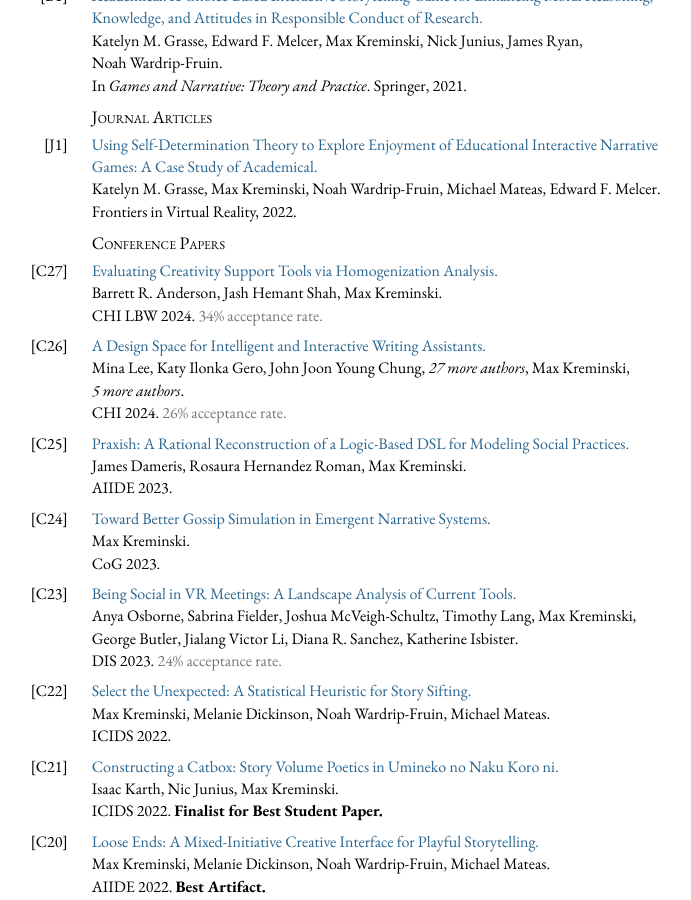
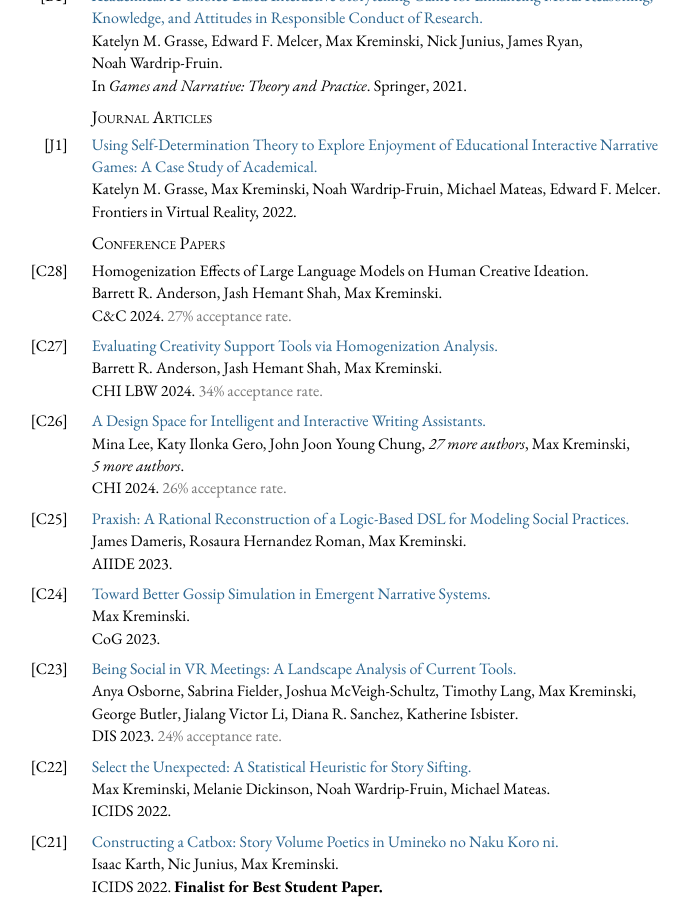
Before and after one commit to mkremins/mkremins.github.io, a Jekyll site: the page built from cv/index.html, in a window 1280 px wide and 900 px high, scrolled down 1256 px. Shown: the whole window, without its empty margins (291-982 px from the left). Built offline with Jekyll 4.4.1, drawn with Linux system fonts in a browser that asks for light colours.

Commit message:
Add C&C 2024 homogenization paper

```diff
--- a/_data/publications.json
+++ b/_data/publications.json
@@ -1,4 +1,14 @@
 [
+{
+  "title": "Homogenization Effects of Large Language Models on Human Creative Ideation",
+  "url": "",
+  "authors": ["Barrett R. Anderson", "Jash Hemant Shah", "Max Kreminski"],
+  "year": "2024",
+  "venue": "C&C",
+  "venue_long": "ACM Conference on Creativity & Cognition",
+  "pubtype": "full",
+  "acceptrate": "26.5%",
+},
 {
   "title": "Cheap and Easy Open-Ended Text Input for Interactive Emergent Narrative",
   "url": "",
```
